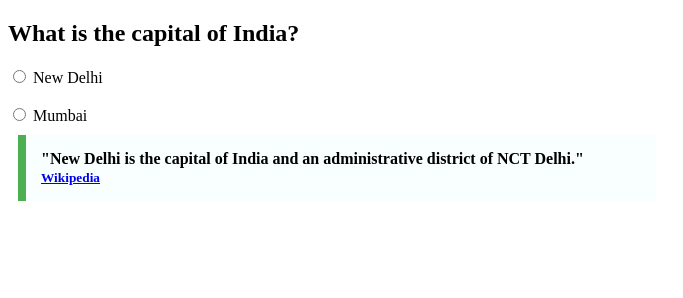
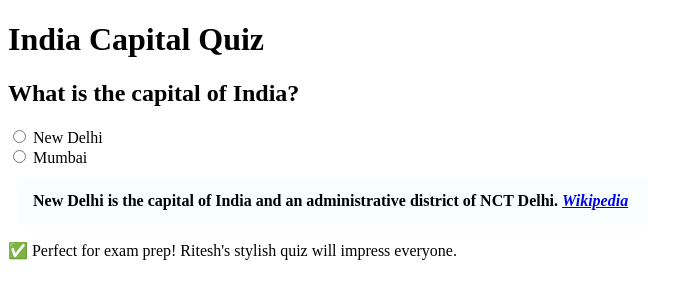
Before and after one commit to acciojob/trivia-noumantannu06-glitch, a website: page main.html in a window 1280 px wide. Shown: the whole page, without its empty margins (0-683 px from the left). Drawn offline with Linux system fonts and the light colour scheme.

Commit message:
created a submission

```diff
--- a/main.html
+++ b/main.html
@@ -9,20 +9,32 @@
 <body>
 	<!-- the entire body must be written by student -->
 
-<h2>What is the capital of India?</h2>
+    <div class="quiz-container">
+        <h1> India Capital Quiz </h1>
 
-<form>
-  <input type="radio" id="new-delhi" name="capital" value="new-delhi">
-  <label for="new-delhi">New Delhi</label><br><br>
+        <section class="question">
+            <h2>What is the capital of India?</h2>
+            <div class="options">
+                <div class="option">
+                    <input type="radio" id="new-delhi" name="capital" value="new-delhi">
+                    <label for="new-delhi">New Delhi</label>
+                </div>
+                <div class="option">
+                    <input type="radio" id="mumbai" name="capital" value="mumbai">
+                    <label for="mumbai">Mumbai</label>
+                </div>
+            </div>
+        </section>
 
-  <input type="radio" id="mumbai" name="capital" value="mumbai">
-  <label for="mumbai">Mumbai</label>
-</form>
+        <blockquote>
+            New Delhi is the capital of India and an administrative district of NCT Delhi.
+            <cite><a href="https://en.wikipedia.org/wiki/New_Delhi" target="_blank" class="wiki-link">Wikipedia</a></cite>
+        </blockquote>
 
-<blockquote>
-  "New Delhi is the capital of India and an administrative district of NCT Delhi."
-  <br><small><a href="https://en.wikipedia.org/wiki/New_Delhi">Wikipedia</a></small>
-</blockquote>
+        <div class="footer-note">
+            <p>✅ Perfect for exam prep! Ritesh's stylish quiz will impress everyone.</p>
+        </div>
+    </div>
     <script type="text/javascript" src="./script.js">
 </script>
 
--- a/styles.css
+++ b/styles.css
@@ -1,16 +1,16 @@
 <style>
     body {
       font-family: Arial, sans-serif;
-      max-width: 800px;
-      margin: 20px auto;
-      padding: 20px;
+      max-width: 600px;
+      margin: 10px auto;
+      padding: 15px;
     }
 
     blockquote {
       max-width: 600px;
       margin: 10px;
       padding: 15px;
-      border-left: 8px solid #4CAF50;
+      border-left: 8px solid #green color;
       background-color: #f8fffe;
       font-weight: bold;
     }
```
